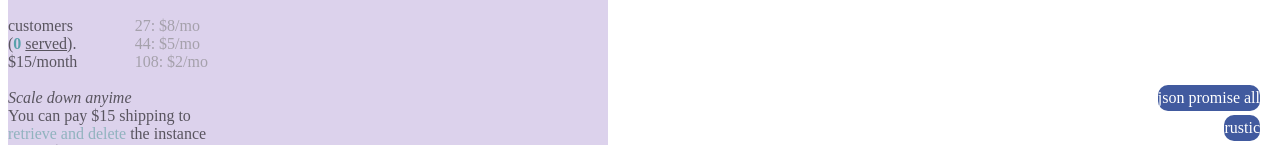
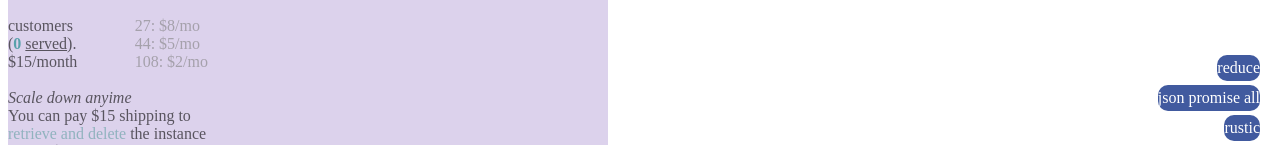
Before and after one commit to NickCarducci/hibit.cc, a React (Create React App) app: page / in a window 1280 px wide. Shown: the part 139-284 px from the top of the page. Built offline with nearby package versions, Linux system fonts and the light colour scheme; a web font is replaced by a local one.

Commit message:
Update StopPayingMonthly.js

```diff
--- a/src/StopPayingMonthly.js
+++ b/src/StopPayingMonthly.js
@@ -18,6 +18,7 @@ class StopPayingMonthly extends React.Component {
     clearTimeout(this.rusttimeout);
     clearTimeout(this.csstimeout);
     clearTimeout(this.promisetimeout);
+    clearTimeout(this.reducetimeout);
   };
   render() {
     const space = " ";
@@ -123,6 +124,57 @@ class StopPayingMonthly extends React.Component {
                 why?
               </span>
             </span>
+            <div
+              onMouseEnter={
+                () =>
+                  this.setState({ reducetimeout: true }, () => {
+                    clearTimeout(this.reducetimeout);
+                    this.reducetimeout = setTimeout(() => {
+                      this.setState({ reducetimeout: false });
+                    }, 5000);
+                  }) //scopebook
+              }
+              onClick={this.props.setWhy}
+              style={{
+                textAlign: "right",
+                zIndex: "1",
+                userSelect: "none",
+                backgroundColor: "rgb(65, 90, 159)",
+                color: "white",
+                borderRadius: "10px",
+                padding: "4px 0px",
+                cursor: "pointer",
+                position: "fixed",
+                right: "20px",
+                bottom: "580px"
+              }}
+            >
+              {this.state.reducetimeout && (
+                <span style={{}}>
+                  {`{
+                  ...Object.keys(address).reduce(
+                    (remaining, next) =>
+                      Object.assign(remaining, {
+                        [next]: address[next]
+                          ? address[next]
+                          : ""
+                      })
+                    ,
+                    address
+                  )
+                }`}
+                </span>
+              )}
+              {space}
+              <span
+                style={{
+                  transform: "translateY(20px)"
+                }}
+              >
+                reduce
+              </span>
+              {/**how do I set up a react app (commie.dev + netlify) */}
+            </div>
             <div
               onMouseEnter={
                 () =>
```
